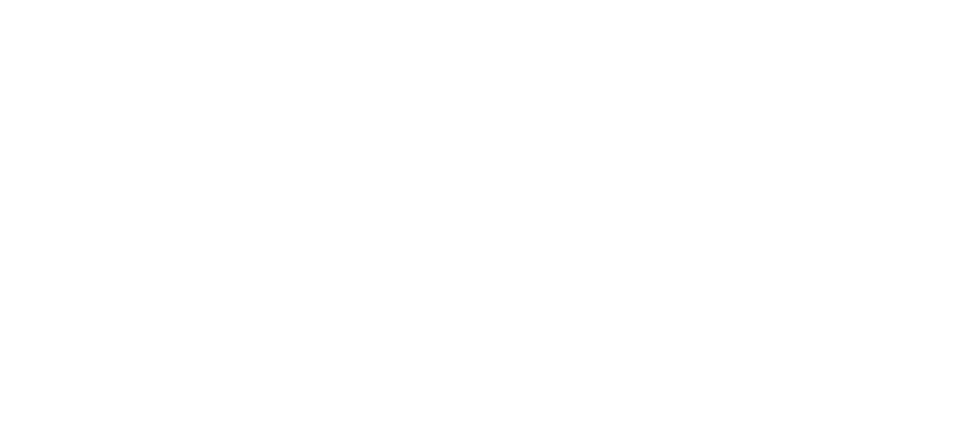
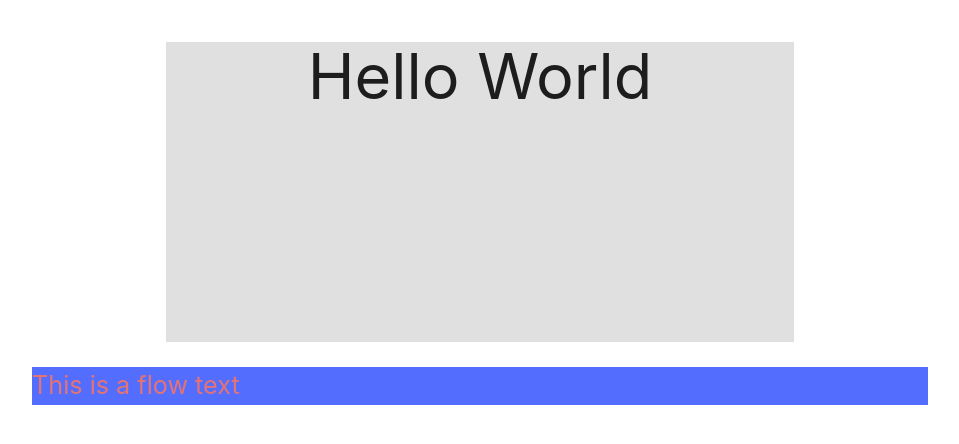
Before and after one commit to robs100DaysOfCode/materializeTuts, a plain HTML site: page index.html in a window 1280 px wide. Shown: the whole page, without its empty margins (160-1119 px from the left). Drawn offline with nearby package versions, Linux system fonts and the light colour scheme.

Commit message:
"classes for color and text-alignment"

```diff
--- a/index.html
+++ b/index.html
@@ -3,9 +3,29 @@
     <meta charset="UTF-8">
     <meta name="viewport" content="width=device-width, initial-scale=1.0">
     <meta http-equiv="X-UA-Compatible" content="ie=edge">
+    <!--Import Google Icon Font-->
+     <link href="https://fonts.googleapis.com/icon?family=Material+Icons" rel="stylesheet">
+     <!--Import materialize.css-->
+     <link type="text/css" rel="stylesheet" href="css/materialize.min.css"  media="screen,projection"/>
+    <!-- Compiled and minified CSS -->
+   <link rel="stylesheet" href="https://cdnjs.cloudflare.com/ajax/libs/materialize/1.0.0-rc.2/css/materialize.min.css">
+
+   <!-- Compiled and minified JavaScript -->
+   <script src="https://cdnjs.cloudflare.com/ajax/libs/materialize/1.0.0-rc.2/js/materialize.min.js"></script>
+<style>
+  .box{
+    height: 300px;
+
+  }
+</style>
     <title>Document</title>
 </head>
 <body>
-
+  <div class="container">
+    <div class="container box center-align grey lighten-2">
+  <h1>Hello World</h1>
+    </div>
+  <p class="flow-text indigo lighten-5 accent-2 red-text text-lighten-2">This is a flow text</p>
+</div>
 </body>
 </html>
```
